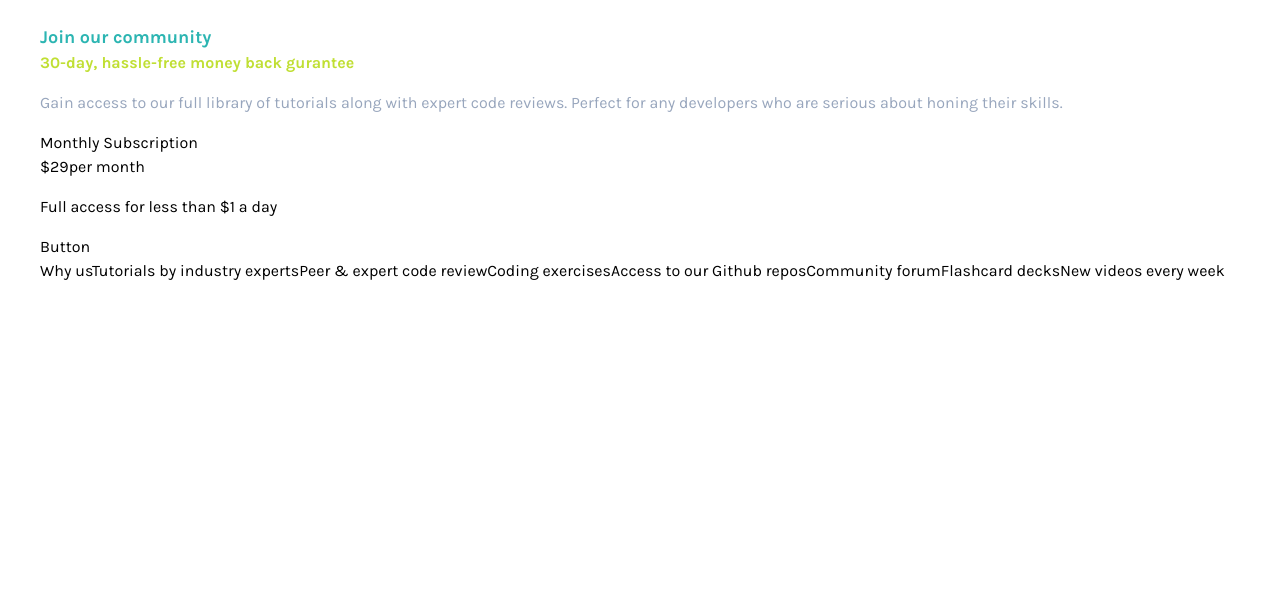
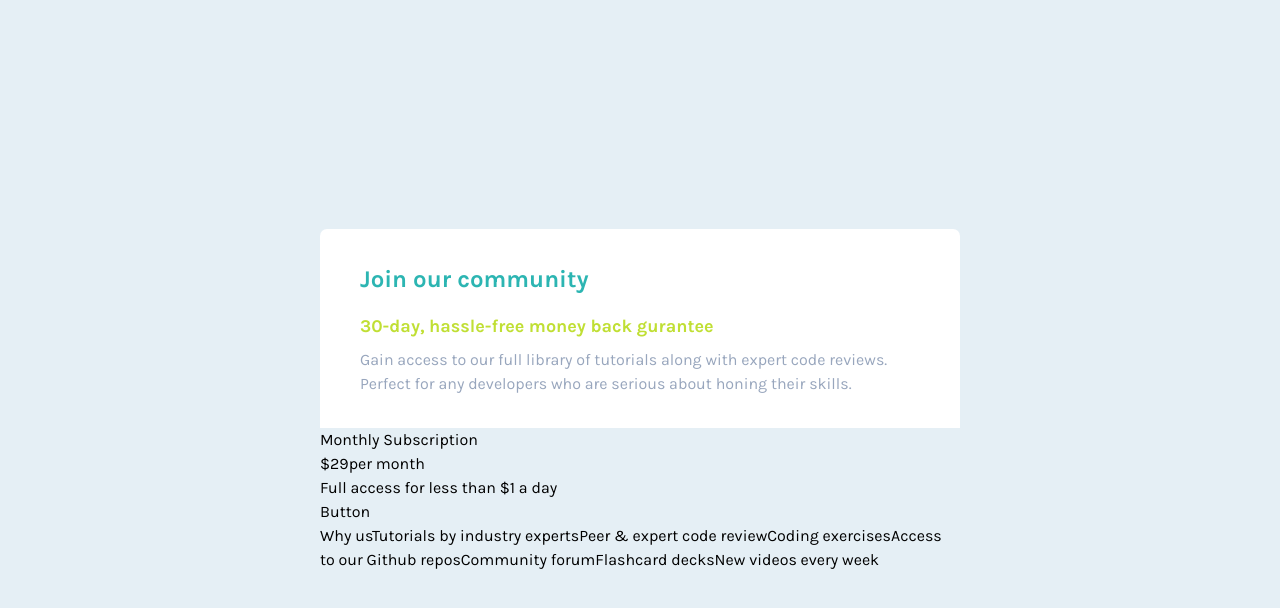
Before and after one commit to Jithin-b-p/single-price-grid-component, a React (Vite) app: page / in a window 1280 px wide. Shown: the top 608 px of the page. Built offline with nearby package versions, Linux system fonts and the light colour scheme.

Commit message:
styling section one

```diff
--- a/src/components/PriceComponent.jsx
+++ b/src/components/PriceComponent.jsx
@@ -2,23 +2,34 @@
 import Button from "./common/Button";
 
 const Container = styled.div`
-  padding: 1rem 2rem;
+  /* padding: 1rem 2rem; */
+  max-width: 40rem;
+  border-radius: 7px;
+  overflow: hidden;
 `;
 
-const SectionOne = styled.div``;
+const SectionOne = styled.div`
+  background-color: hsl(var(--clr-white));
+  padding-inline: 2.5rem;
+  padding-block: 2rem;
+`;
 
 const PricingSection = styled.section``;
 
 const About = styled.div``;
 
 const Title = styled.span`
+  margin-bottom: 1rem;
   display: block;
-  font-size: 1.125rem;
+  font-size: 1.5rem;
   font-weight: 700;
   color: hsl(var(--clr-primary-cyan-200));
 `;
 
 const SubTitle = styled.span`
+  display: block;
+  margin-bottom: 0.5rem;
+  font-size: 1.125rem;
   font-weight: 700;
   color: hsl(var(--clr-primary-yellow));
 `;
--- a/src/index.css
+++ b/src/index.css
@@ -25,8 +25,96 @@
 
   --clr-neutral-100: 204 43% 93%;
   --clr-neutral-200: 218 22% 67%;
+  --clr-white: 0 100% 100%;
 }
 
 body {
   font-family: var(--ff-primary);
+  background-color: hsl(var(--clr-neutral-100));
 }
+
+#root {
+  min-height: 100svh;
+
+  display: flex;
+  justify-content: center;
+  align-items: center;
+}
+
+/* reset */
+/* Box sizing rules */
+*,
+*::before,
+*::after {
+  box-sizing: border-box;
+}
+
+/* Remove default margin */
+body,
+h1,
+h2,
+h3,
+h4,
+p,
+figure,
+blockquote,
+dl,
+dd,
+ul,
+li {
+  margin: 0;
+  padding: 0;
+}
+
+/* Remove list styles on ul, ol elements with a list role, which suggests default styling will be removed */
+ul,
+ol {
+  list-style: none;
+}
+
+/* Set core root defaults */
+html:focus-within {
+  scroll-behavior: smooth;
+}
+
+/* Set core body defaults */
+body {
+  min-height: 100svh;
+  text-rendering: optimizeSpeed;
+  line-height: 1.5;
+}
+
+/* A elements that don't have a class get default styles */
+a:not([class]) {
+  text-decoration-skip-ink: auto;
+}
+
+/* Make images easier to work with */
+img,
+picture {
+  max-width: 100%;
+  display: block;
+}
+
+/* Inherit fonts for inputs and buttons */
+input,
+button,
+textarea,
+select {
+  font: inherit;
+}
+
+/* Remove all animations and transitions for people that prefer not to see them */
+@media (prefers-reduced-motion: reduce) {
+  html:focus-within {
+    scroll-behavior: auto;
+  }
+  *,
+  *::before,
+  *::after {
+    animation-duration: 0.01ms !important;
+    animation-iteration-count: 1 !important;
+    transition-duration: 0.01ms !important;
+    scroll-behavior: auto !important;
+  }
+}
```
